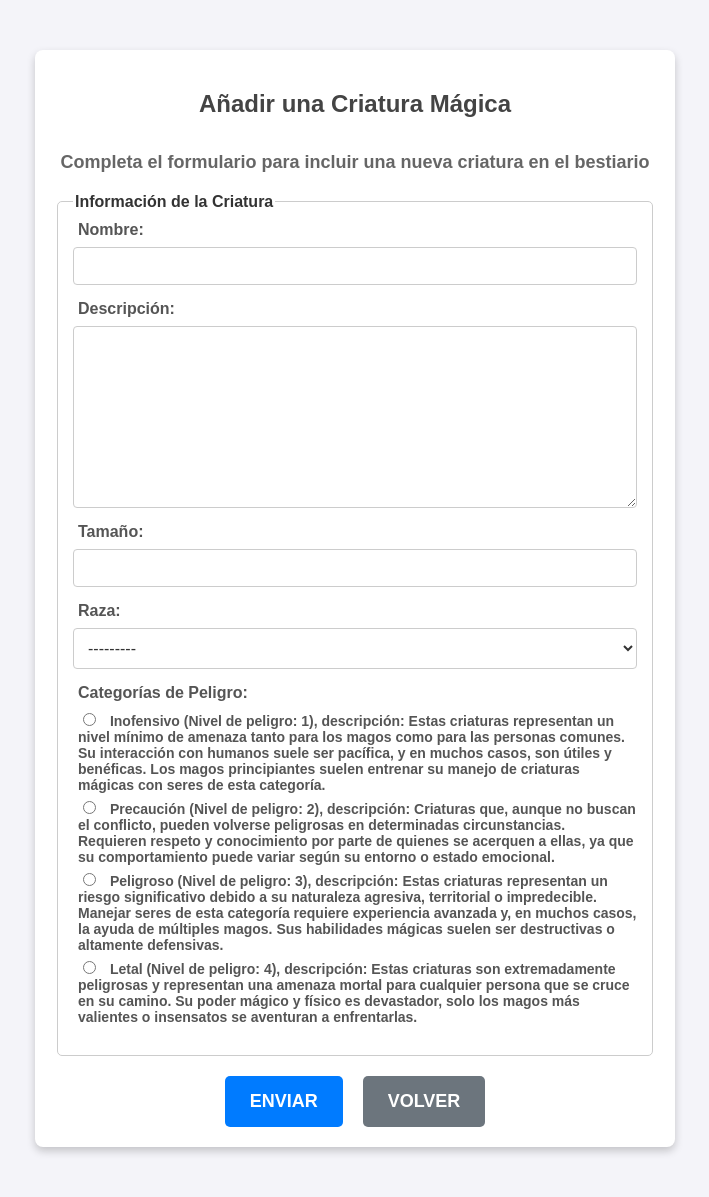
After one commit to AnderPalacios/IW-BI-14, a Django app: page /appHarryPotter/formulario/ in a window 1280 px wide. The commit adds this page. Shown: the whole page, without its empty margins (285-994 px from the left). Run offline with Django 5.2, Linux system fonts and the light colour scheme; data comes from the database, SQL or seed files in the repository; both versions use the stored data as it was after the commit.

Commit message:
formularios hecho

```diff
--- /dev/null
+++ b/appHarryPotter/forms.py
@@ -0,0 +1,11 @@
+from django import forms
+from .models import Criatura
+
+class CriaturaForm(forms.ModelForm):
+    class Meta:
+        model = Criatura
+        fields = ['nombre', 'descripcion', 'tamano', 'raza', 'categorias_peligro']
+        widgets = {
+            'categorias_peligro': forms.RadioSelect,
+            'raza': forms.Select(),
+        }
--- a/appHarryPotter/models.py
+++ b/appHarryPotter/models.py
@@ -23,7 +23,7 @@ class Raza(models.Model):
 
 class Criatura(models.Model):
     nombre = models.CharField(max_length=50)
-    descripcion = models.TextField(max_length=300, blank=True, null=True)
+    descripcion = models.TextField(max_length=300)
     # Descripción del tamaño
     tamano = models.CharField(max_length=100)
     # Relaciones:
--- /dev/null
+++ b/appHarryPotter/static/css/styleFormulario.css
@@ -0,0 +1,167 @@
+/* General styles */
+body {
+    font-family: 'Arial', sans-serif;
+    background-color: #f4f4f9;
+    color: #333;
+    margin: 0;
+    padding: 0;
+}
+
+h2, h4 {
+    text-align: center;
+    color: #444;
+}
+
+/* Form container */
+.formulario {
+    max-width: 600px;
+    margin: 50px auto;
+    padding: 20px;
+    background-color: #ffffff;
+    border-radius: 8px;
+    box-shadow: 0 4px 8px rgba(0, 0, 0, 0.2);
+    display: flex;
+    flex-direction: column;
+    align-items: center;
+}
+
+
+.formulario h2 {
+    margin-bottom: 10px;
+    font-size: 24px;
+}
+
+.formulario h4 {
+    margin-bottom: 20px;
+    font-size: 18px;
+    color: #666;
+}
+
+/* Fieldset styling */
+fieldset {
+    border: 1px solid #ccc;
+    border-radius: 5px;
+    margin-bottom: 15px;
+    padding: 10px 15px;
+}
+
+legend {
+    font-weight: bold;
+    color: #333;
+}
+
+/* Input and label styling */
+.element {
+    display: flex;
+    flex-direction: column;
+    margin-bottom: 15px;
+}
+
+label {
+    font-weight: bold;
+    margin-bottom: 5px;
+    color: #555;
+}
+
+input[type="text"],
+textarea,
+select {
+    padding: 10px;
+    border: 1px solid #ccc;
+    border-radius: 4px;
+    font-size: 14px;
+    color: #333;
+    width: 100%;
+    box-sizing: border-box;
+}
+
+select {
+    width: 100%;
+    font-size: 16px;
+    padding: 10px;
+    border: 1px solid #ccc;
+    border-radius: 4px;
+    background-color: #ffffff;
+    color: #333;
+    cursor: pointer;
+}
+
+select option {
+    font-size: 16px;
+    padding: 8px 10px;
+    background-color: #ffffff;
+}
+
+select::-ms-expand {
+    display: none;
+}
+
+.element label {
+    display: inline-block;
+    margin-bottom: 8px;
+    margin-left: 5px;
+    cursor: pointer;
+}
+
+.element input[type="radio"] {
+    margin-right: 10px;
+}
+
+.element .categorias-peligro {
+    display: flex;
+    flex-direction: column;
+    gap: 5px;
+    font-size: 12px;
+}
+
+.element .categorias-peligro label {
+    font-size: 14px;
+    margin-bottom: 5px;
+}
+
+.final_row {
+    display: flex;
+    justify-content: center;
+    gap: 20px;
+    margin-top: 20px;
+    align-items: center;
+    width: 100%;
+}
+
+.final_row .btn {
+    padding: 15px 25px;
+    font-size: 18px;
+    font-weight: bold;
+    color: #fff;
+    background-color: #007bff;
+    border: none;
+    border-radius: 5px;
+    text-transform: uppercase;
+    cursor: pointer;
+    transition: background-color 0.3s ease;
+
+}
+
+.final_row .btn:hover {
+    background-color: #0056b3;
+}
+
+.final_row .btn-secondary {
+    background-color: #6c757d;
+}
+
+.final_row .btn-secondary:hover {
+    background-color: #5a6268;
+}
+
+
+@media (max-width: 768px) {
+    .formulario {
+        padding: 15px;
+    }
+
+    .final_row .btn {
+        font-size: 14px;
+        padding: 10px 15px;
+    }
+}
--- /dev/null
+++ b/appHarryPotter/templates/formularios.html
@@ -0,0 +1,108 @@
+{% load static %}
+<!DOCTYPE html>
+<html lang="es">
+    <head>
+        <title>Bestiario de Harry Potter</title>
+        <meta charset="UTF-8">
+        <meta name="description" content="Formulario para añadir criaturas al bestiario de Harry Potter">
+        <link href="{% static 'css/styleFormulario.css' %}" rel="stylesheet">
+    </head>
+    <body>
+        <!--
+        <header>
+            <div class="web_browser">
+                <div class="logo">
+                    <h2><strong>Bestiario de Hogwarts</strong></h2>
+                    <h4>Centro de Investigación de Criaturas</h4>
+                </div>
+                <nav>
+                    <ul>
+                        <li><a href="{% url 'index' %}">Inicio</a></li>
+                        <li><a href="{% url 'categorias' %}">Categorías</a></li>
+                        <li><a href="{% url 'razas' %}">Razas</a></li>
+                        <li><a href="{% url 'criaturas' %}">Criaturas</a></li>
+                    </ul>
+                </nav>
+                <p><a href="#" class="resaltar">Descubre la Magia</a></p>
+            </div>
+        </header>
+         -->
+        <main>
+            <section class="formulario">
+                <h2><strong>Añadir una Criatura Mágica</strong></h2>
+                <h4><strong>Completa el formulario para incluir una nueva criatura en el bestiario</strong></h4>
+                <form method="post" enctype="multipart/form-data">
+                    {% csrf_token %}
+                    <section class="row">
+                        <fieldset class="personal_info">
+                            <legend>Información de la Criatura</legend>
+                            <div class="element">
+                                <label for="id_nombre" required>Nombre: </label>
+                                {{ form.nombre }}
+                            </div>
+                            <div class="element">
+                                <label for="id_descripcion" required>Descripción: </label>
+                                {{ form.descripcion }}
+                            </div>
+                            <div class="element">
+                                <label for="id_tamano" required>Tamaño: </label>
+                                {{ form.tamano }}
+                            </div>
+                            <div class="element">
+                                <label for="id_raza" required>Raza: </label>
+                                {{ form.raza }}
+                            </div>
+                            <div class="element">
+                                <label for="id_categorias_peligro" required>Categorías de Peligro: </label>
+                                <div class="categorias-peligro">
+                                    {{ form.categorias_peligro }}
+                                </div>
+                            </div>
+                        </fieldset>
+                    </section>
+                    <section class="final_row">
+                        <!-- <div class="element">
+                            <input type="submit" value="Añadir Criatura">
+                        </div>-->
+                        <button type="submit" class="btn btn-success mb-5">Enviar</button>
+                        <button type="button" class="btn btn-secondary mb-5" onclick=location.href="{% url 'index' %}">Volver</button>
+                        <!-- <a href="{%url 'index' %}" class="btn btn-secondary mb-5">Volver</a> -->
+                    </section>
+                </form>
+            </section>
+        </main>
+        <!--
+        <footer>
+            <div class="footer_left">
+                <div class="footer_1">
+                    <h2><strong>Bestiario de Hogwarts</strong></h2>
+                    <h4>Centro de Investigación de Criaturas</h4>
+                </div>
+                <p>+44-20-12345678</p>
+                <p>info@bestiary.hogwarts.edu</p>
+                <p>Castillo de Hogwarts, Escocia</p>
+            </div>
+            <div class="footer_mid_left">
+                <p><a href="#">Inicio</a></p>
+                <p><a href="#">Acerca del Bestiario</a></p>
+                <p><a href="#">Equipos de Investigación</a></p>
+            </div>
+            <div class="footer_mid_right">
+                <form action="#" method="post">
+                    <label for="newsletter">Suscríbete a nuestras Noticias Mágicas</label>
+                    <br>
+                    <input type="email" name="email_addr" id="newsletter">
+                    <input type="submit" value="Suscribirse">
+                </form>
+            </div>
+            <div class="footer_right">
+                <p>Síguenos en:</p>
+                <a href="https://www.instagram.com/?hl=es" target="_blank">
+                    <img src="./images/logos.jpg" alt="Canales de redes sociales" class="Social_media">
+                </a>
+                <p>Política de privacidad</p>
+            </div>
+        </footer>
+         -->
+    </body>
+</html>
--- a/appHarryPotter/templates/index.html
+++ b/appHarryPotter/templates/index.html
@@ -79,6 +79,9 @@ Bootstrap 5 HTML CSS Template
                                 </a>
                                 <a class="btn2 custom-btn2 custom-border-btn2" href="{% url 'razas' %}">
                                     {%trans "Razas" %}
+                                </a>
+                                <a class="btn2 custom-btn2 custom-border-btn2" href="{% url 'formulario' %}">
+                                    Añadir criatura
                                 </a>
                             </div>
                         </div>
--- a/appHarryPotter/urls.py
+++ b/appHarryPotter/urls.py
@@ -10,4 +10,5 @@ urlpatterns = [
  path('appHarryPotter/razas/<int:raza_id>/criaturas/', views.criaturas_por_raza, name='criaturas_por_raza'),
  path('appHarryPotter/criaturas', views.show_criaturas, name="criaturas"),
  path('appHarryPotter/criatura/<int:criatura_id>/', views.ver_criatura, name='criatura'),
+ path('appHarryPotter/formulario/', views.formularios, name='formulario')
 ]
--- a/appHarryPotter/views.py
+++ b/appHarryPotter/views.py
@@ -1,29 +1,23 @@
-from django.shortcuts import render
+from django.shortcuts import render, redirect
 from django.shortcuts import get_object_or_404, get_list_or_404
 from .models import CategoriaPeligro, Raza, Criatura
+from .forms import CriaturaForm
 
 from django.http import HttpResponse
 # Create your views here.
 def index(request):
-    # Aquí pasarle al index.html las razas y que pille una de ellas
-    criaturas_filtradas1 = Criatura.objects.raw('SELECT * FROM( SELECT * FROM appHarryPotter_Criatura WHERE raza_id IN (1, 2, 6) ORDER BY id DESC) GROUP BY raza_id ')
-    criaturas_filtradas2 = Criatura.objects.raw('SELECT * FROM( SELECT * FROM appHarryPotter_Criatura WHERE raza_id IN (4, 5, 7) ORDER BY id ASC) GROUP BY raza_id ')
-    # Fénix entre las aves mágicas
-    criaturas_filtradas3 = Criatura.objects.raw('SELECT * FROM appHarryPotter_Criatura WHERE raza_id = 3 AND nombre = "Fénix"')
-    criaturas_filtradas = list(criaturas_filtradas1) + list(criaturas_filtradas2) + list(criaturas_filtradas3)
-    criaturas_filtradas = sorted(criaturas_filtradas, key=lambda criatura: criatura.raza.id)
-    return render(request, 'index.html', {'lista_criaturas': criaturas_filtradas})
+    return render(request, 'index.html')
 
 
 def show_categorias(request):
-    categorias = get_list_or_404(CategoriaPeligro.objects.all())
+    categorias = CategoriaPeligro.objects.all()
     return render(request, 'categorias.html', {'lista_categorias': categorias})
 
 def criaturas_por_categoria(request, categoria_id):
     # Recuperar la categoría de peligro específica
     categoria = get_object_or_404(CategoriaPeligro, id=categoria_id)
     # Recuperar las criaturas asociadas a esta categoría
-    criaturas = get_list_or_404(Criatura.objects.filter(categorias_peligro=categoria))
+    criaturas = Criatura.objects.filter(categorias_peligro=categoria)
 
     # Renderizar una plantilla con la información
     return render(request, 'criaturas_por_categoria.html', {
@@ -32,7 +26,7 @@ def criaturas_por_categoria(request, categoria_id):
     })
 
 def show_razas(request):
-    razas = get_list_or_404(Raza.objects.all())
+    razas = Raza.objects.all()
     return render(request, 'razas.html', {'lista_razas': razas})
 
 def criaturas_por_raza(request, raza_id):
@@ -40,7 +34,7 @@ def criaturas_por_raza(request, raza_id):
     raza = get_object_or_404(Raza, id=raza_id)
 
     # Recuperar las criaturas asociadas a esta raza
-    criaturas = get_list_or_404(Criatura.objects.filter(raza=raza))
+    criaturas = Criatura.objects.filter(raza=raza)
 
     # Renderizar una plantilla con la información
     return render(request, 'criaturas_por_raza.html', {
@@ -49,8 +43,28 @@ def criaturas_por_raza(request, raza_id):
     })
 
 def show_criaturas(request):
-    criaturas = get_list_or_404(Criatura.objects.all())
-    return render(request, 'criaturas.html', {'lista_criaturas': criaturas})
+    criaturas = Criatura.objects.all()
+    categorias = CategoriaPeligro.objects.all()
+    context = {'lista_criaturas': criaturas, 'lista_categorias': categorias}
+    return render(request, 'criaturas.html', context)
+
+def formularios(request):
+    if request.method == 'POST':
+        form = CriaturaForm(request.POST)
+        if form.is_valid():
+            print("Formulario válido. Datos:", form.cleaned_data)  # Depuración
+            nueva_criatura = form.save()
+            form.save_m2m()  # Guardar relaciones Many-to-Many
+            return redirect('index')
+        else:
+            print("Errores del formulario:", form.errors)  # Depuración
+
+    else:
+        form = CriaturaForm()
+
+    return render(request, 'formularios.html', {'form': form})
+
+
 
 def ver_criatura(request, criatura_id):
     criatura = get_object_or_404(Criatura, pk=criatura_id)
```
Also changed, not shown: appHarryPotter/admin.py (+98 -4 lines), db.sqlite3.
